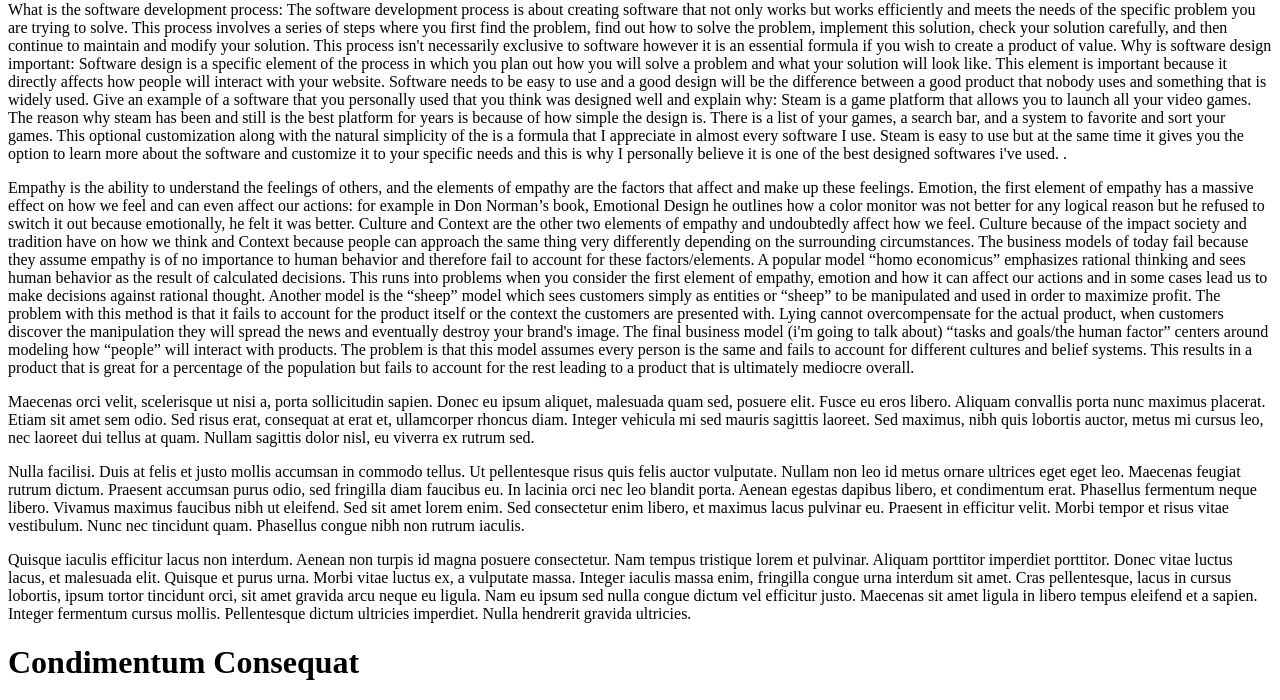
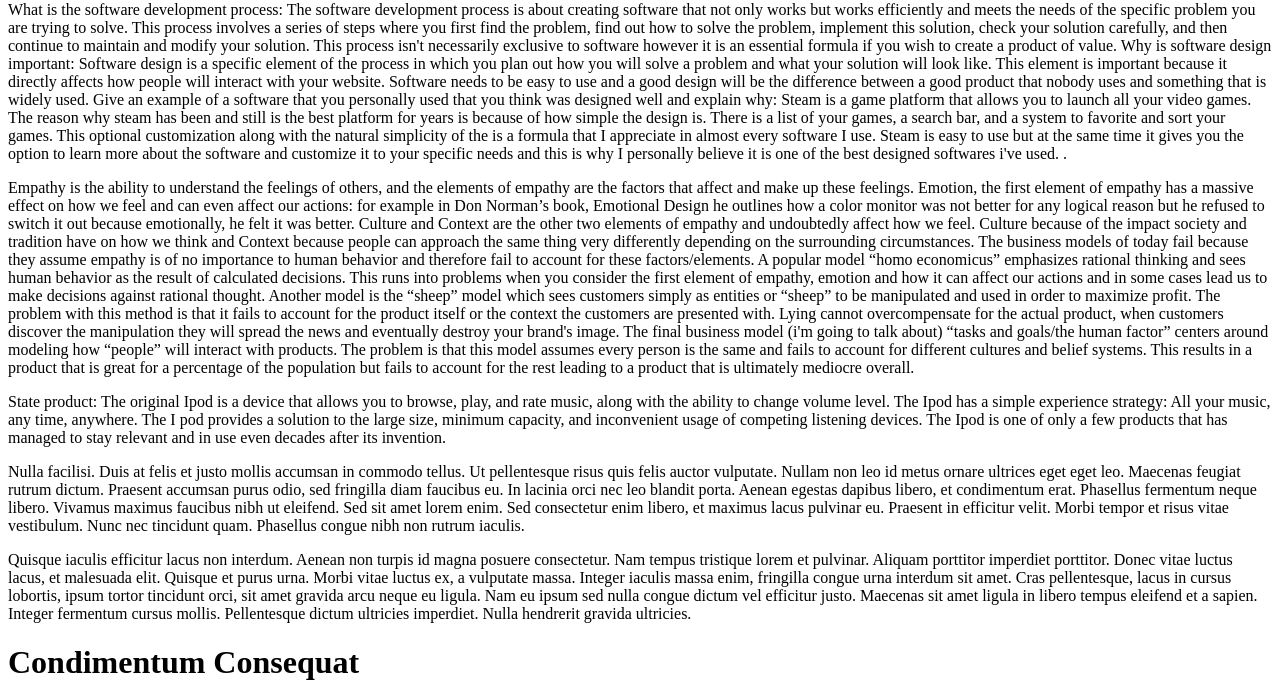
Before and after one commit to bbernardino/cuddly-chainsaw, a plain HTML site: page index.html in a window 1280 px wide. Shown: the part 79-779 px from the top of the page. Drawn offline with Linux system fonts and the light colour scheme.

Commit message:
Update index.html

```diff
--- a/index.html
+++ b/index.html
@@ -41,11 +41,13 @@ your specific needs and this is why I personally believe it is one of the best d
     the same and fails to account for different cultures and belief systems. This results in a product that is great for a percentage of the population but fails
     to account for the rest leading to a product that is ultimately mediocre overall.
 </p>
-  <p>Maecenas orci velit, scelerisque ut nisi a, porta sollicitudin sapien. Donec eu ipsum aliquet, malesuada quam sed,
-    posuere elit. Fusce eu eros libero. Aliquam convallis porta nunc maximus placerat. Etiam sit amet sem odio. Sed
-    risus erat, consequat at erat et, ullamcorper rhoncus diam. Integer vehicula mi sed mauris sagittis laoreet. Sed
-    maximus, nibh quis lobortis auctor, metus mi cursus leo, nec laoreet dui tellus at quam. Nullam sagittis dolor nisl,
-    eu viverra ex rutrum sed.</p>
+  <p>State product:
+The original Ipod is a device that allows you to browse, play, and rate music, along with
+    the ability to change volume level. The Ipod has a simple experience strategy: All your music,
+    any time, anywhere. The I pod provides a solution to the large size, minimum capacity, and inconvenient
+    usage of competing listening devices. The Ipod is one of only a few products that has managed to stay relevant
+    and in use even decades after its invention.
+</p>
   <p>Nulla facilisi. Duis at felis et justo mollis accumsan in commodo tellus. Ut pellentesque risus quis felis auctor
     vulputate. Nullam non leo id metus ornare ultrices eget eget leo. Maecenas feugiat rutrum dictum. Praesent accumsan
     purus odio, sed fringilla diam faucibus eu. In lacinia orci nec leo blandit porta. Aenean egestas dapibus libero, et
```
